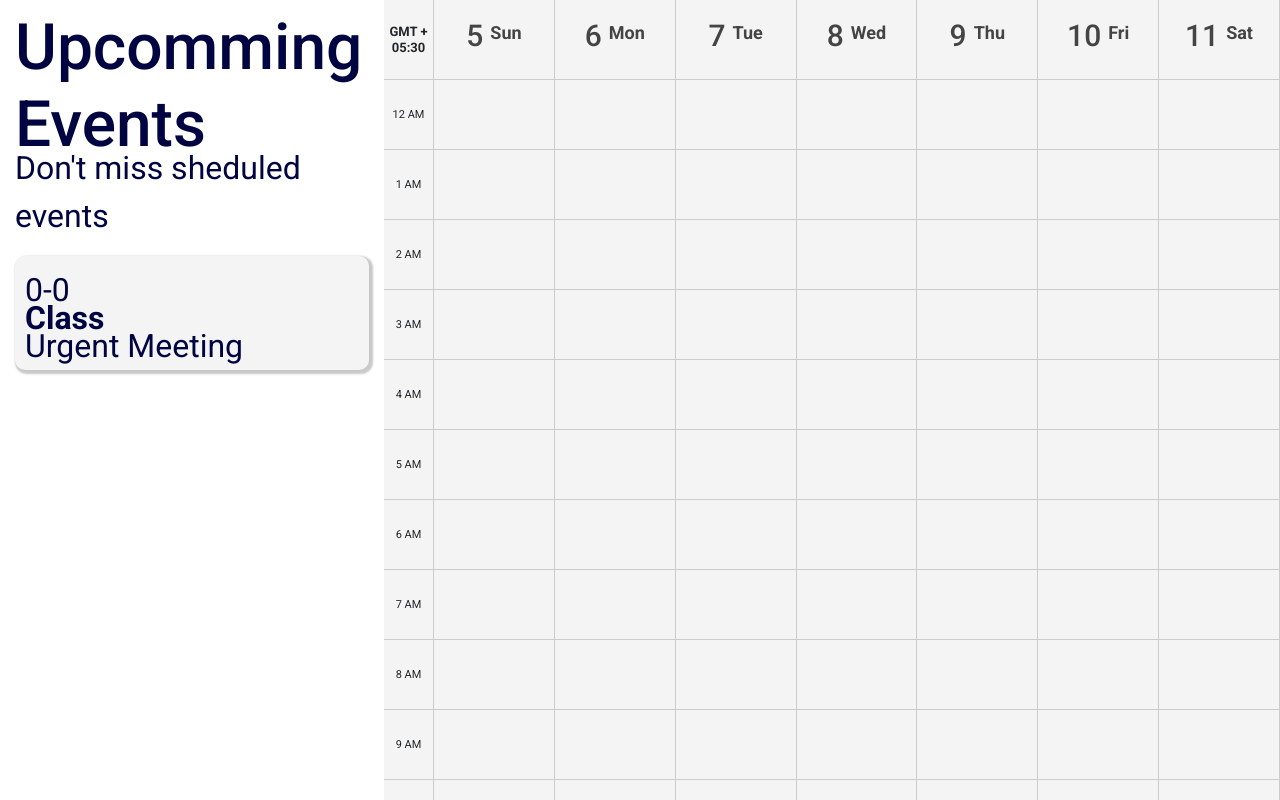
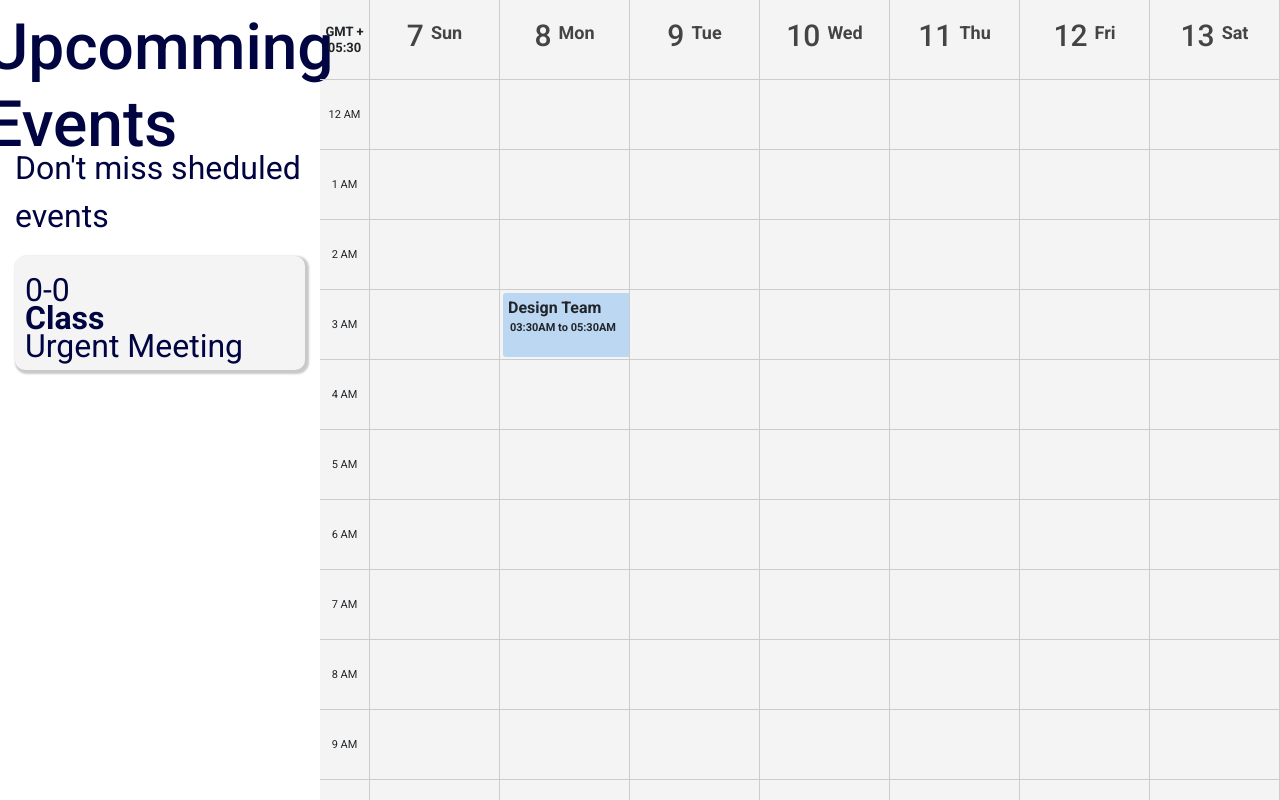
Before and after one commit to ManishDhameja/meeting-scheduler, a React (Create React App) app in the folder client/: page /calendar/2021/11/7 in a window 1280 px wide. Built offline with nearby package versions, Linux system fonts and the light colour scheme; a web font is replaced by a local one.

Commit message:
added meetings in calendar

```diff
--- a/client/src/components/Calendar/Calendar.css
+++ b/client/src/components/Calendar/Calendar.css
@@ -1,5 +1,5 @@
 .Calendar {
-    width: 70%;
+    width: 75%;
 }
 
 .Schedule_Field {
@@ -31,16 +31,20 @@
     padding: 3px 5px;
     margin-right: 3px;
     position: relative;
-    min-width: 150px;
+    min-width: 145px;
 }
 
 .Meet_Options {
     display: flex;
     position: absolute;
-    top: 5px;
-    right: 8px;
+    top: 0px;
+    right: 4px;
     font-size: 15px;
     display: none;
+}
+
+.Meet:hover .Meet_Options {
+    display: block;
 }
 
 .Meet_Title {
@@ -50,11 +54,11 @@
 }
 
 .Meet_Timings {
-    margin-top: 5px;
+    margin-top: 0px;
     margin-left: 2px;
     font-family: monospace;
     font-weight: bold;
-    font-size: 12px;
+    font-size: 11px;
     /* overflow: hidden; */
     display: block;
     white-space: nowrap;
--- a/client/src/components/Calendar/Calendar.jsx
+++ b/client/src/components/Calendar/Calendar.jsx
@@ -2,9 +2,10 @@ import React, { useState, useEffect } from 'react';
 import './Calendar.css';
 import { shortWeeks, getDateUtil, getFirstLastDayOfWeek, getLastDateOfMonth, getCompleteMonth, getDateStr, getTimeAMPM, getFirstDayOfMonth } from '../../utilities';
 // import ScheduleModal from '../ScheduleModal/ScheduleModal';
-// import { BsTrash } from 'react-icons/bs';
-// import { FiEdit } from 'react-icons/fi';
-// import { IconContext } from 'react-icons';
+import { BsTrash } from 'react-icons/bs';
+import { FiEdit } from 'react-icons/fi';
+import { FiExternalLink } from 'react-icons/fi';
+import { IconContext } from 'react-icons';
 import { useParams } from 'react-router-dom';
 
 const getWeekInfoList = (currYear, currMonth, currDate) => {
@@ -72,33 +73,45 @@ const Calendar = () => {
     const date = useParams().date;
     console.log(useParams());
 
-    const weekList = getWeekInfoList(parseInt(year), parseInt(month), parseInt(date));
+    const weekList = getWeekInfoList(parseInt(year), parseInt(month)-1, parseInt(date));
     console.log(weekList);
     const timings = getTimings();
+    console.log("timings: ", timings);
     const [meetList, setMeetList] = useState([]);
 
     useEffect(() => {
         setMeetList([
             {
                 meetingId: "https://meet.google.com/zpr-tczz-qnu",
-                startTime: 1636223400000,
-                endTime: 1636237800000,
+                startTime: 1636342200000,
+                endTime: 1636349400000,
                 type: "pending",
-                _id: "rwdewjo21233nkm2143"
+                _id: "rwdewjo21233nkm2143",
+                title: "Design Team"
             },
             {
                 meetingId: "https://meet.google.com/zpr-tczz-qnu",
-                startTime: 1636245000000,
-                endTime: 1636252200000,
+                startTime: 1636342200000,
+                endTime: 1636349400000,
                 type: "denied",
-                _id: "rwdewjo21233nkm3143"
+                _id: "rwdewjo21233nkm3143",
+                title: "Feature Discussion"
             },
             {
                 meetingId: "https://meet.google.com/zpr-tczz-qnu",
-                startTime: 1636266600000,
-                endTime: 1636277400000,
+                startTime: 1636342200000,
+                endTime: 1636349400000,
                 type: "accepted",
-                _id: "rwdewjo212r3nkm2143"
+                _id: "rwdewjo212r3nkm2143",
+                title: "UI/UX team"
+            },
+            {
+                meetingId: "https://meet.google.com/zpr-tczz-qnu",
+                startTime: 1636410600000,
+                endTime: 1636417800000,
+                type: "accepted",
+                _id: "rwdewjo212rwnkm2143",
+                title: "UI/UX team"
             }
         ])
     }, [])
@@ -154,14 +167,14 @@ const Calendar = () => {
 
                                                             return <div className="Meet">
                                                                 <div className="Meet_Options">
-                                                                    {/* <IconContext.Provider value={{className: "Meet_Update"}}>
-                                                                        <FiEdit onClick={(event) => updateMeet(event, meet.id, startTime.getHours(), startTime.getMinutes(), endTime.getHours(), endTime.getMinutes(), week.year, week.month, week.date, meet.teacher_id)}/>
+                                                                    <IconContext.Provider value={{className: "Meet_Update"}}>
+                                                                        <FiEdit onClick={(event) => {}}/>
                                                                     </IconContext.Provider>
                                                                     <IconContext.Provider value={{className: "Meet_Delete"}}>
-                                                                        <BsTrash onClick={() => deleteMeet(meet.id)} />
-                                                                    </IconContext.Provider> */}
+                                                                        <FiExternalLink onClick={() => {}} />
+                                                                    </IconContext.Provider>
                                                                 </div>
-                                                                <p className="Meet_Title">{meet}</p>
+                                                                <p className="Meet_Title">{meet.title.length > 14 ? meet.title.substr(0, 14) + "..." : meet.title}</p>
                                                                 <p className="Meet_Timings">{startT} to {endT}</p>
                                                             </div>
                                                         })
--- a/client/src/components/Sidedrawer/Sidedrawer.css
+++ b/client/src/components/Sidedrawer/Sidedrawer.css
@@ -1,5 +1,5 @@
 .Sidedrawer {
-    width: 30%;
+    width: 25%;
     height: 100%;
     background: white;
     padding: 10px 15px;
--- a/client/src/index.css
+++ b/client/src/index.css
@@ -15,3 +15,21 @@ body {
 #root {
   min-height: 100vh;
 }
+
+::-webkit-scrollbar {
+  height: 6px;
+  width: 4px;
+}
+
+/* Track */
+::-webkit-scrollbar-track {
+  box-shadow: inset 0 0 5px #fdfdfd;
+  /* background-color: #2a2f32; */
+  border-radius: 2px;
+}
+
+/* Handle */
+::-webkit-scrollbar-thumb {
+  background: rgb(92 88 88);
+  border-radius: 3px;
+}
```
